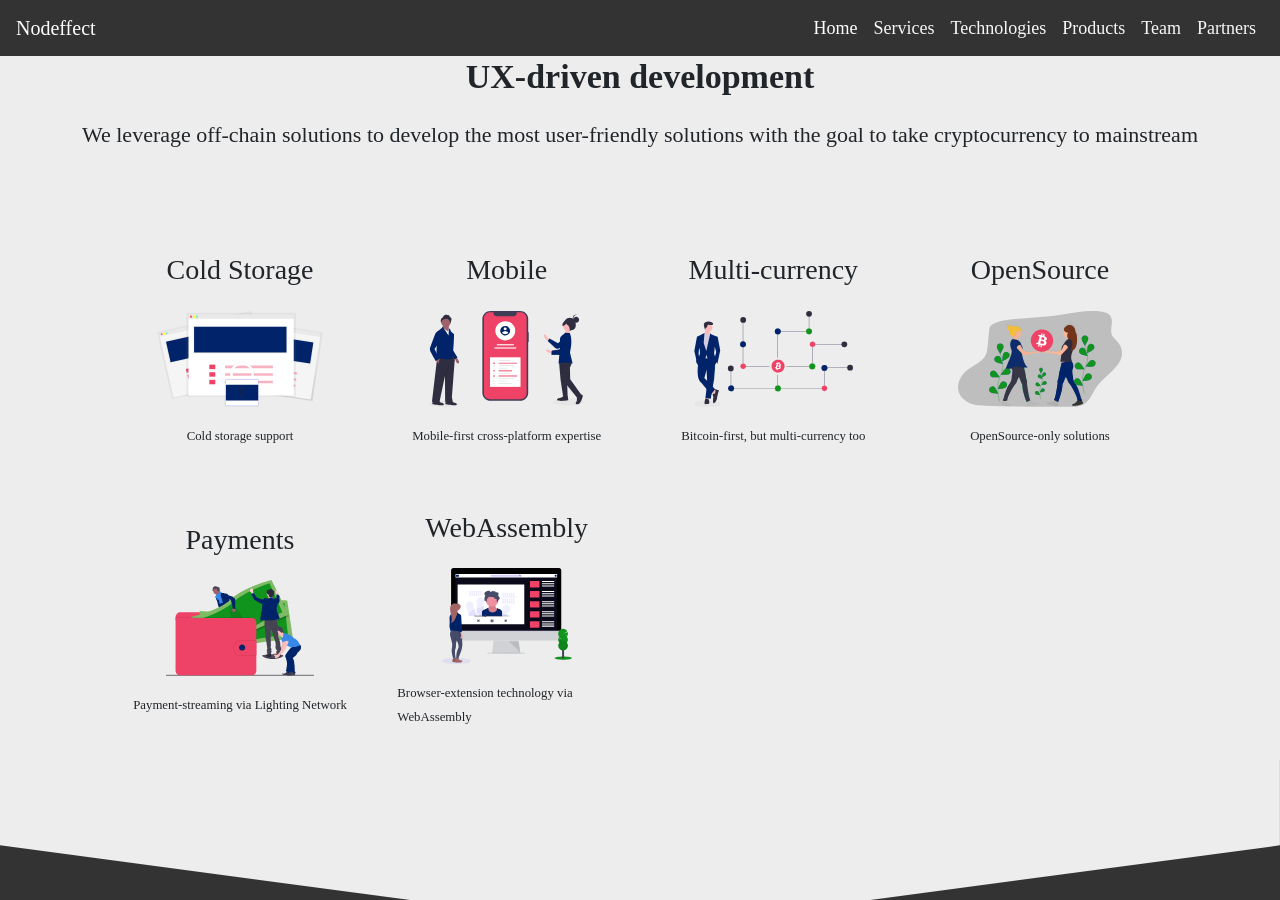
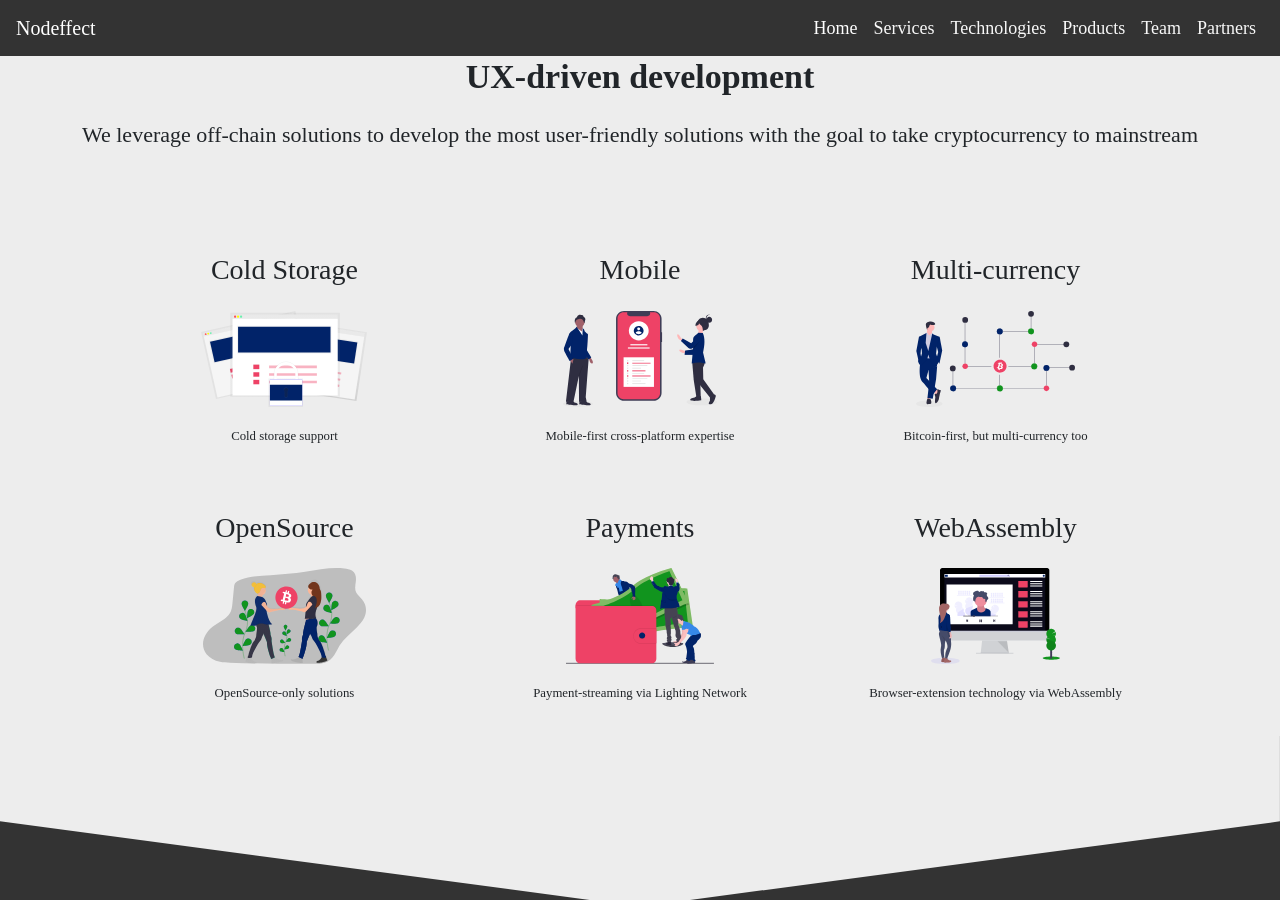
Before and after one commit to aarani/nodeeffect, a Jekyll site: the page built from index.html, in a window 1280 px wide and 900 px high, scrolled down 578 px. Built offline with Jekyll 4.4.1, drawn with Linux system fonts in a browser that asks for light colours.

Commit message:
responsive: optimise responsiveness

```diff
--- a/index.html
+++ b/index.html
@@ -18,19 +18,19 @@
 
     <div class="col-md-10">
         {% for service in site.services %}
-        {% assign mod = forloop.index0 | modulo: 4 %}
+        {% assign mod = forloop.index0 | modulo: 3 %}
         {% if forloop.first == false and mod == 0 %}
     </div>
     {% endif %}
     {% if mod == 0 %}
     <div class="row">
         {%endif%}
-        <div class="col-md-3 col-sm-3 py-4 px-lg-3 d-flex align-items-center flex-column">
+        <div class="col-4 py-4 px-lg-3 d-flex align-items-center flex-column">
             <div class="p-2">
                 <h3>{{service.name}}</h3>
             </div>
             <div class="p-2">
-                <img height="96px" src="{{service.icon}}" />
+                <img src="{{service.icon}}" />
             </div>
             <div class="p-2"><small>{{service.description}}</small></div>
         </div>
@@ -94,20 +94,20 @@
     </div>
     <div class="col-md-10">
         {% for prod in site.catalog %}
-        {% assign mod = forloop.index0 | modulo: 3 %}
+        {% assign mod = forloop.index0 | modulo: 4 %}
         {% if forloop.first == false and mod == 0 %}
     </div>
     {% endif %}
     {% if mod == 0 %}
     <div class="row">
         {%endif%}
-        <div class="col-md-4 py-4 px-lg-3 d-flex align-items-center flex-column">
+        <div class="col-md-3 col-6 py-4 px-lg-3 d-flex align-items-center flex-column">
             <div class="flex-column"><img height="96px" src="{{prod.icon}}" /></div>
             <div class="flex-column"><small>{{prod.description}}</small></div>
         </div>
 
         {% endfor %}
-    </div>
+    <!--</div>-->
 
 </section>
 <section id="team">
@@ -132,7 +132,7 @@
     {% if mod == 0 %}
     <div class="row">
         {%endif%}
-        <div class="col-md-3 py-4 px-md-5 d-flex align-items-center flex-column">
+        <div class="col-6 col-md-3 py-4 px-md-5 d-flex align-items-center flex-column">
             <div class="flex-column"><img height="128px" class="rounded-circle" src="{{p.photo}}" /></div>
             <div class="flex-column" style="padding-top: 24px;">{{p.name}}</div>
             <div class="flex-column">
@@ -194,7 +194,7 @@
     {% if mod == 0 %}
     <div class="row">
         {%endif%}
-        <div class="col-md-3 py-4 px-lg-3 d-flex align-items-center flex-column">
+        <div class="col-md-3 col-6 py-4 px-lg-3 d-flex align-items-center flex-column">
             <div class="flex-column"><img src="{{partner.photo}}" /></div>
         </div>
 
```
